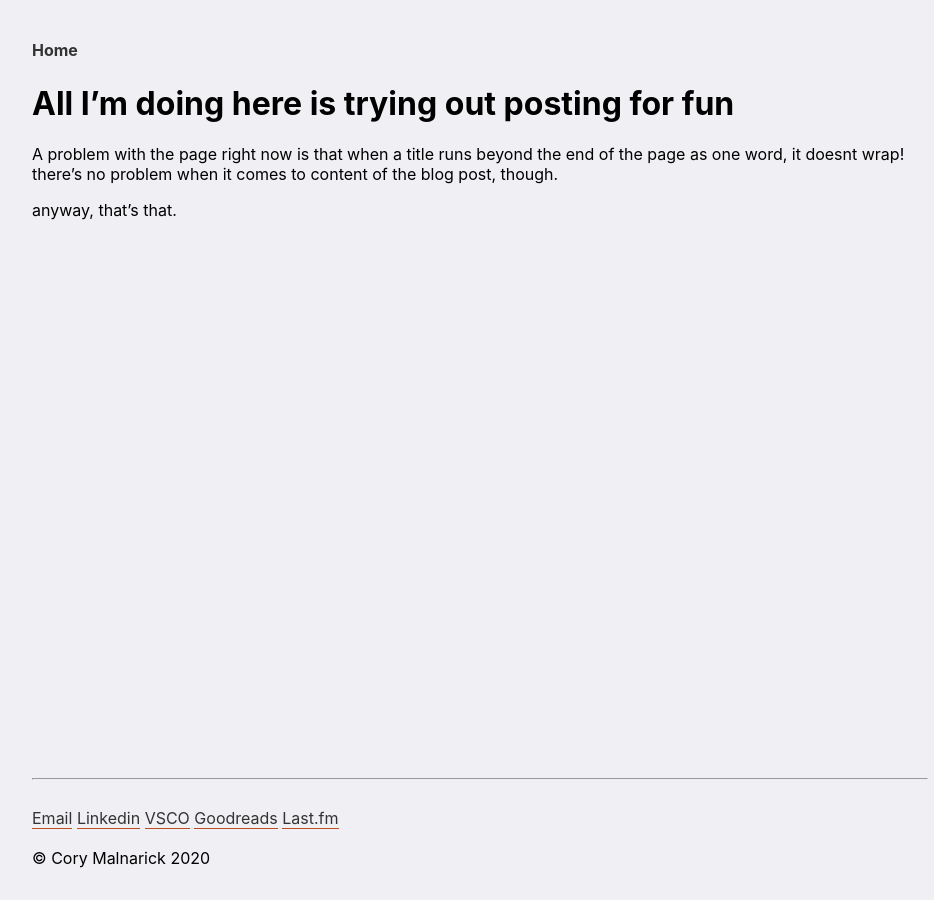
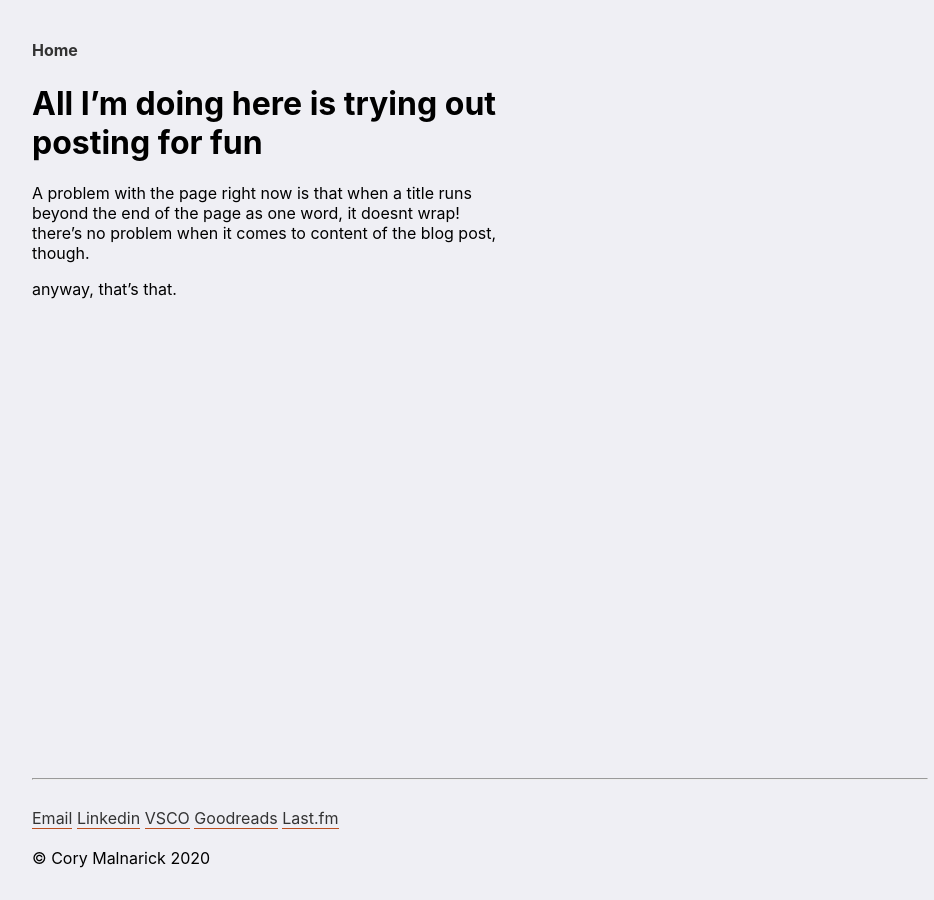
Before and after one commit to foundmonster/foundmonster.github.io, a Jekyll site: the page built from _posts/2020-04-01-Fourth-Post.md, in a window 1280 px wide. Shown: the whole page, without its empty margins (160-1094 px from the left). Built offline with Jekyll 4.4.1, drawn with Linux system fonts in a browser that asks for light colours.

Commit message:
added p-home class to content in posts... let's see if that works

```diff
--- a/_layouts/post.html
+++ b/_layouts/post.html
@@ -2,4 +2,4 @@
 layout: layout
 ---
 {% include navigation.html %}
-{{ content }}
+<div class="p-home">{{ content }}</div>
```
